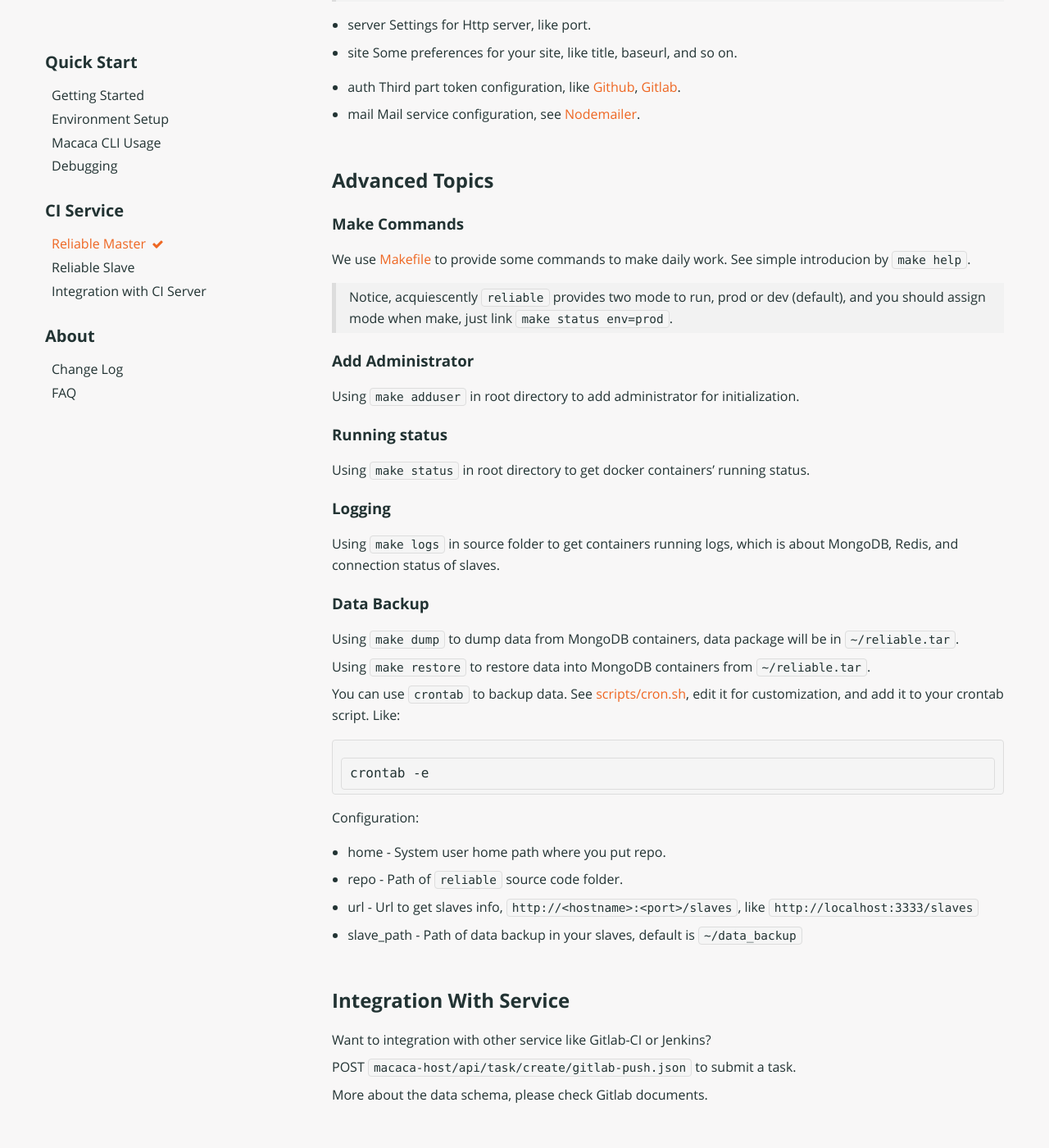
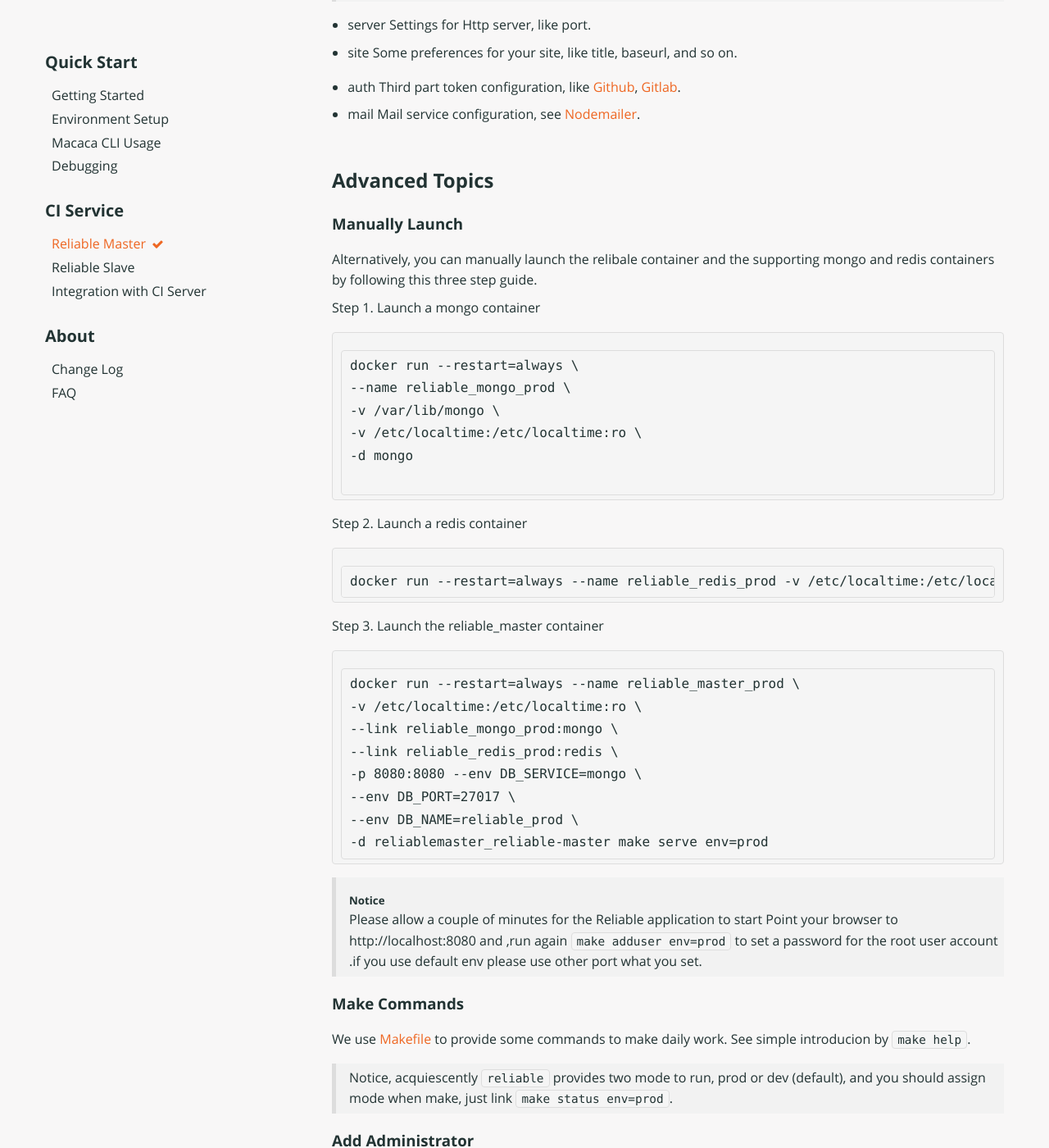
Before and after one commit to sencho/macacajs.github.io, a Jekyll site: the page built from _docs/master-deployment.md, in a window 1280 px wide and 1400 px high, scrolled down 1465 px. Shown: the whole window at 82% size. Built offline with Jekyll 4.4.1, drawn with Linux system fonts in a browser that asks for light colours.

Commit message:
add manually launch the relibale container guide

````diff
--- a/_docs/master-deployment.md
+++ b/_docs/master-deployment.md
@@ -49,6 +49,44 @@ There is the relevant description:
   Mail service configuration, see [Nodemailer](//github.com/nodemailer/nodemailer).
 
 ## Advanced Topics
+
+### Manually Launch
+Alternatively, you can manually launch the relibale container and the supporting mongo and redis containers by following this three step guide.
+
+
+Step 1. Launch a mongo container
+```
+docker run --restart=always \
+--name reliable_mongo_prod \
+-v /var/lib/mongo \
+-v /etc/localtime:/etc/localtime:ro \
+-d mongo
+
+```
+
+Step 2. Launch a redis container
+```
+docker run --restart=always --name reliable_redis_prod -v /etc/localtime:/etc/localtime:ro -d redis
+```
+
+Step 3. Launch the reliable_master container
+```
+docker run --restart=always --name reliable_master_prod \
+-v /etc/localtime:/etc/localtime:ro \
+--link reliable_mongo_prod:mongo \
+--link reliable_redis_prod:redis \
+-p 8080:8080 --env DB_SERVICE=mongo \
+--env DB_PORT=27017 \
+--env DB_NAME=reliable_prod \
+-d reliablemaster_reliable-master make serve env=prod
+```
+
+
+>##### Notice
+Please allow a couple of minutes for the Reliable application to start
+>Point your browser to http://localhost:8080 and ,run again `make adduser env=prod` to set a password for the root user account .if you use default env please use other port what you set.
+
+
 
 ### Make Commands
 
````
